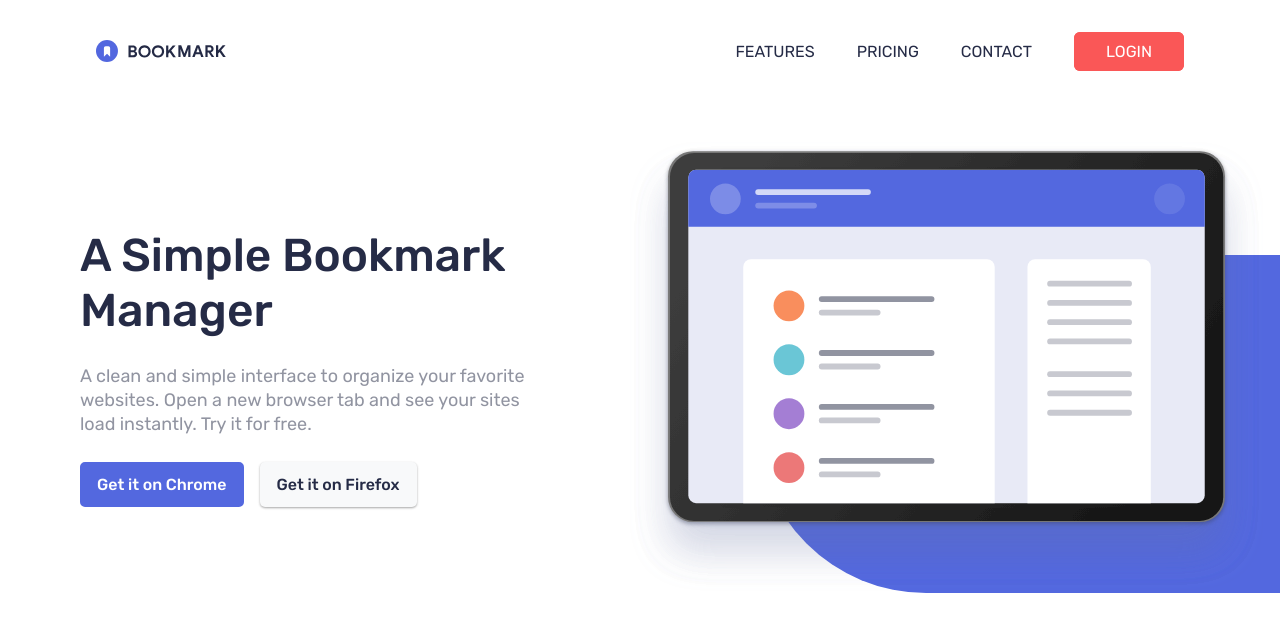
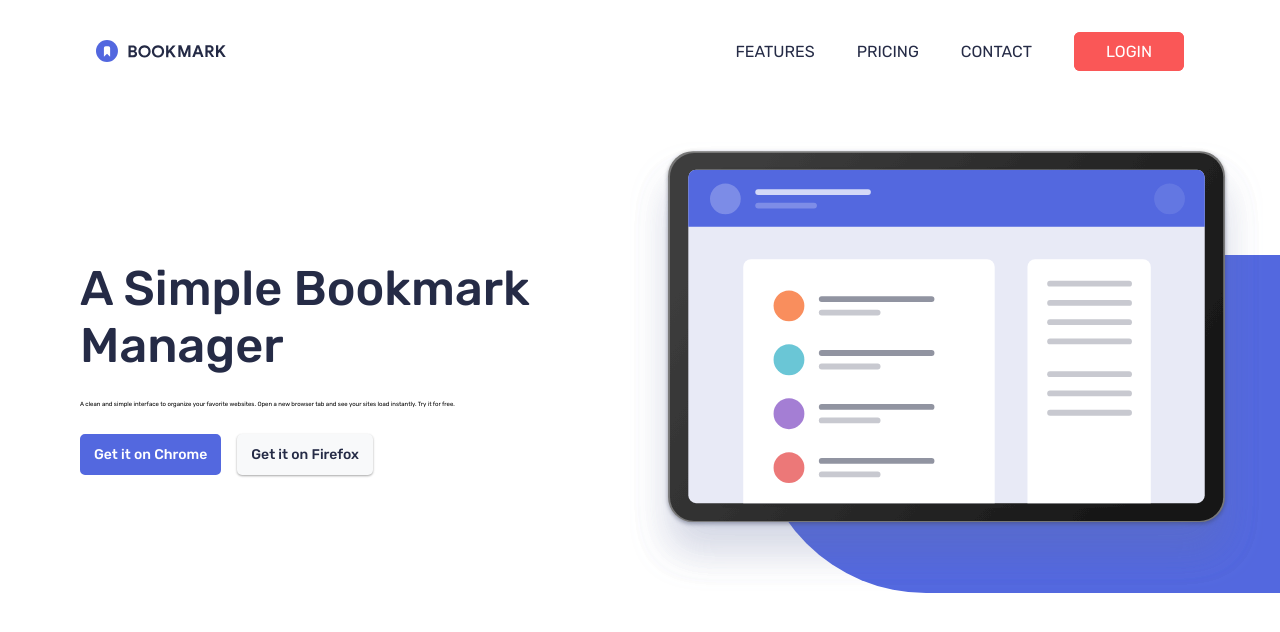
Before and after one commit to gurdulicluka/bookmark-landing-page, a React (Create React App) app: page / in a window 1280 px wide. Shown: the top 632 px of the page. Built offline with nearby package versions, Linux system fonts and the light colour scheme.

Commit message:
Update styling, font sizes now fluid

```diff
--- a/src/components/Button/Button.css
+++ b/src/components/Button/Button.css
@@ -1,6 +1,6 @@
 .btn {
-  font-size: 1.6rem;
-  padding: 1.1rem 1.5rem;
+  font-size: clamp(1.2rem, 1.4vw, 1.4rem);
+  padding: 1rem 1.2rem;
   border-radius: 5px;
   cursor: pointer;
   transition: all 120ms ease-in-out;
--- a/src/index.css
+++ b/src/index.css
@@ -43,16 +43,16 @@ button {
   font-weight: 500;
 }
 
-p {
+.text {
   color: var(--grey);
   font-weight: 400;
   line-height: 2.4rem;
-  font-size: 1.8rem;
+  font-size: clamp(1.6rem, 1.8vw, 2rem);
 }
 
 .heading {
   color: var(--darkBlue);
-  font-size: 4.6rem;
+  font-size: clamp(3.6rem, 3.8vw, 5rem);
 }
 
 .sub-heading {
```
